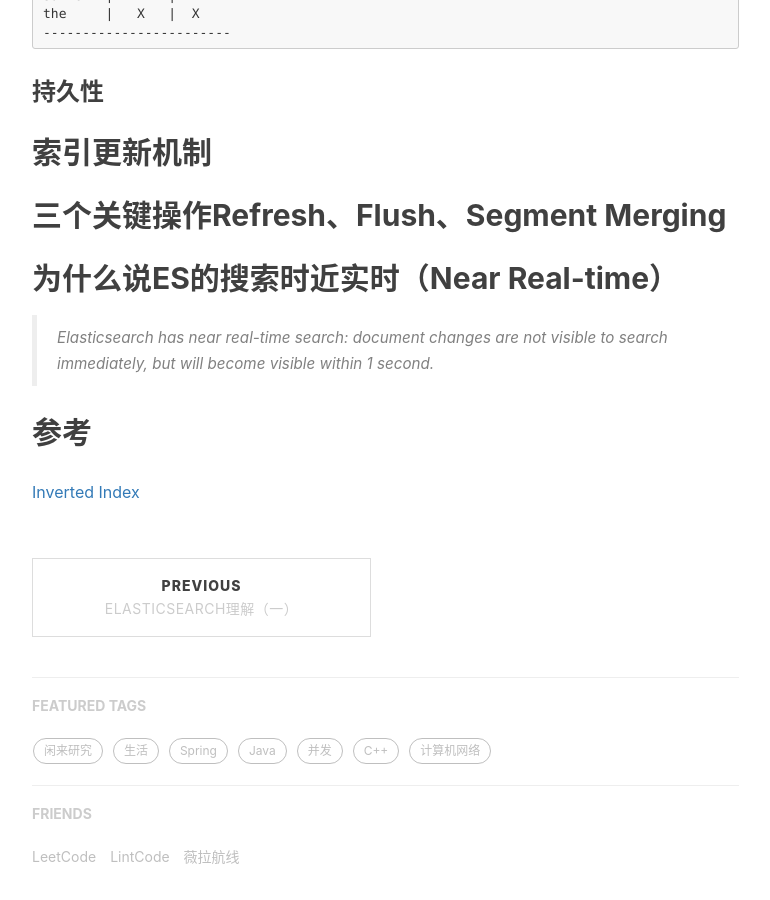
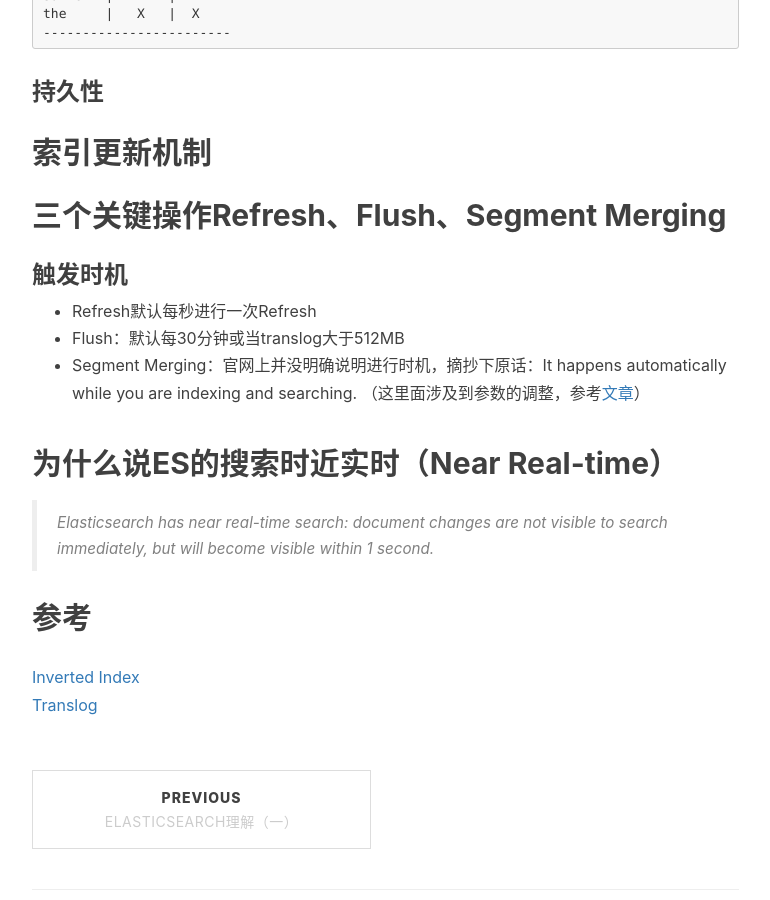
Before and after one commit to kanonjz/kanonjz.github.io, a Jekyll site: the page built from _posts/2018-04-01-understanding-of-es-2.md, in a window 1280 px wide and 900 px high, scrolled down 1307 px. Shown: the whole window, without its empty margins (233-1003 px from the left). Built offline with Jekyll 4.4.1, drawn with Linux system fonts in a browser that asks for light colours; nearby versions of some CDN libraries; our own code applies the rules of GitHub Pages for plain Markdown files; comment, search, counter and statistics services are not loaded.

Commit message:
Update 2018-04-01-understanding-of-es-2.md

```diff
--- a/_posts/2018-04-01-understanding-of-es-2.md
+++ b/_posts/2018-04-01-understanding-of-es-2.md
@@ -35,9 +35,14 @@
 ## 索引更新机制
 
 ## 三个关键操作Refresh、Flush、Segment Merging
+### 触发时机
+- Refresh默认每秒进行一次Refresh
+- Flush：默认每30分钟或当translog大于512MB
+- Segment Merging：官网上并没明确说明进行时机，摘抄下原话：It happens automatically while you are indexing and searching. （这里面涉及到参数的调整，参考[文章](https://www.jianshu.com/p/9b872a41d5bb)）
 
 ## 为什么说ES的搜索时近实时（Near Real-time）
 > Elasticsearch has near real-time search: document changes are not visible to search immediately, but will become visible within 1 second.
 
 ## 参考
 [Inverted Index](https://www.elastic.co/guide/en/elasticsearch/guide/current/inverted-index.html)
+[Translog](https://www.elastic.co/guide/en/elasticsearch/reference/current/index-modules-translog.html)
```
